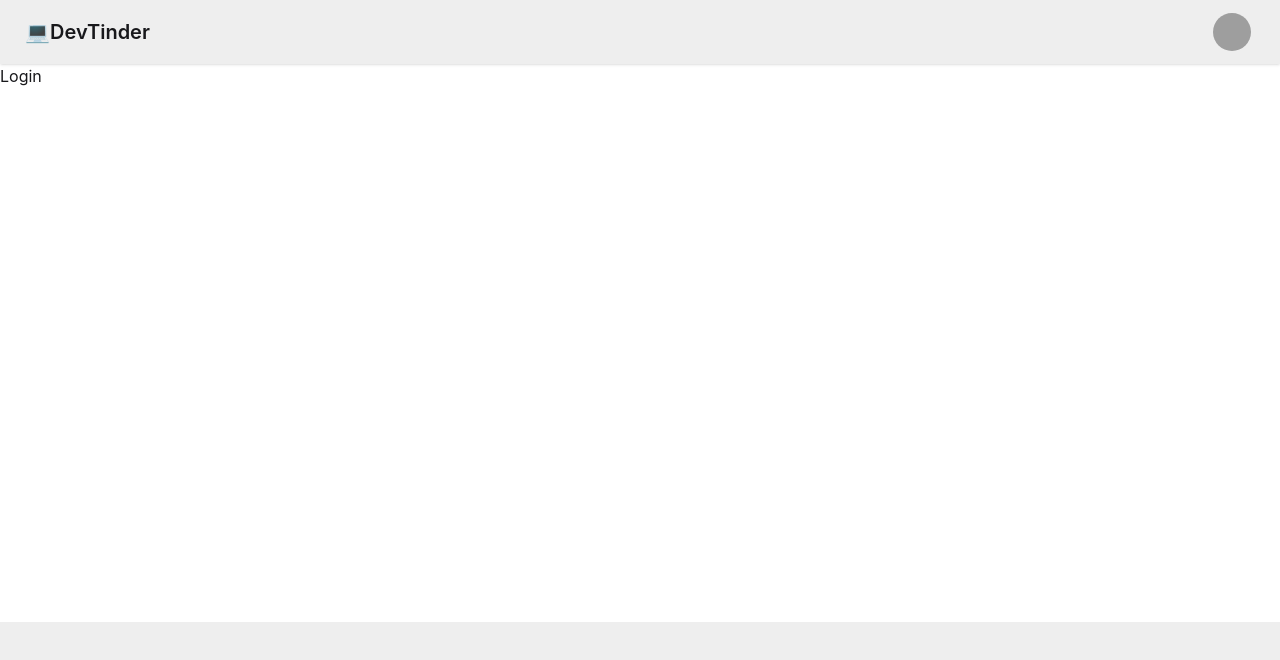
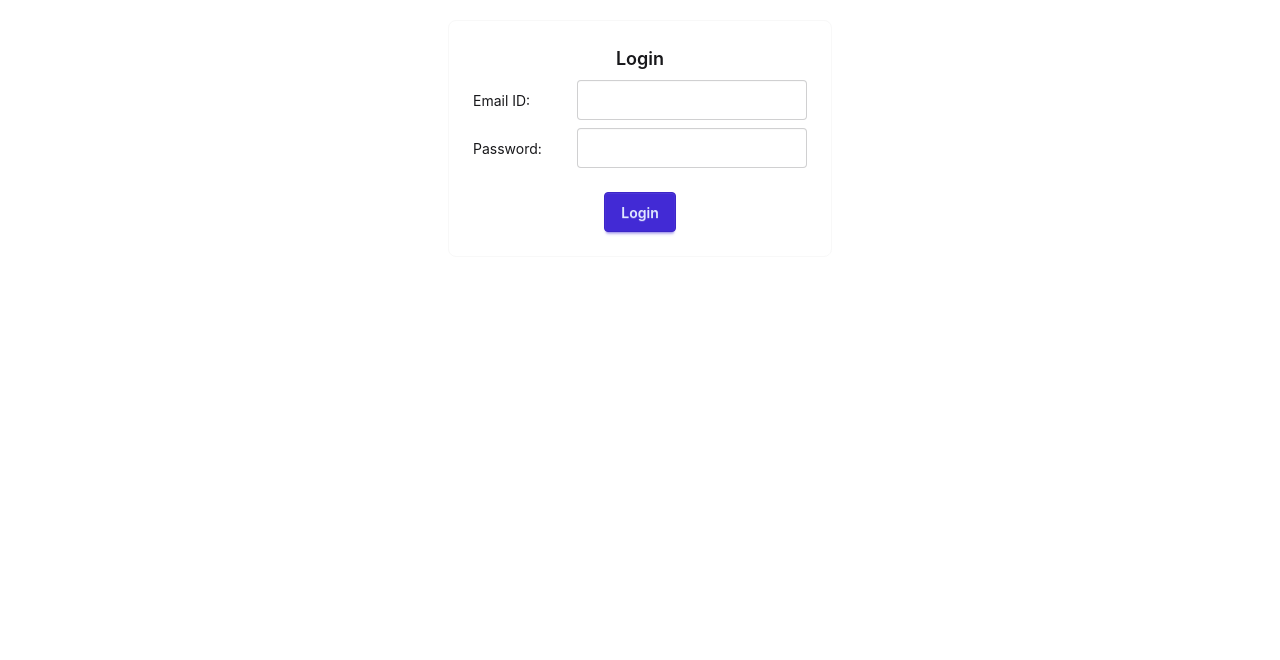
Before and after one commit to suraj-2000/devTinderWeb, a React (Vite) app: page /login in a window 1280 px wide. Shown: the top 660 px of the page. Built offline with nearby package versions, Linux system fonts and the light colour scheme; grey boxes are pictures that could not be loaded.

Commit message:
added redux and set user profile

```diff
--- a/package.json
+++ b/package.json
@@ -10,9 +10,12 @@
     "preview": "vite preview"
   },
   "dependencies": {
+    "@reduxjs/toolkit": "^2.12.0",
     "@tailwindcss/vite": "^4.3.0",
+    "axios": "^1.17.0",
     "react": "^19.2.6",
     "react-dom": "^19.2.6",
+    "react-redux": "^9.3.0",
     "react-router-dom": "^7.17.0",
     "tailwindcss": "^4.3.0"
   },
--- a/src/App.jsx
+++ b/src/App.jsx
@@ -1,20 +1,25 @@
-import Body from "./Body";
+import Body from "./components/Body";
 import { BrowserRouter,Route,Routes } from "react-router-dom";
-import Login from "./Login";
-import Profile from "./Profile";
+import Login from "./components/Login";
+import Profile from "./components/Profile";
+import { Provider } from "react-redux";
+import appStore from "./utils/appStore";
+import Feed from "./components/Feed";
 
 function App() {
 
   return (
     <>
+    <Provider store={appStore}>
       <BrowserRouter basename="/">
         <Routes>
-        <Route path="/" element={<Body/>}>
+            <Route path="/" element={<Body/>}/>
+            <Route path="/feed" element={<Feed/>}/>
             <Route path="/login" element={<Login/>}/>
             <Route path="/profile" element={<Profile/>}/>
-        </Route>
         </Routes>
     </BrowserRouter>
+   </Provider>
    </>
   )
 }
--- a/src/Login.jsx
+++ /dev/null
@@ -1,9 +0,0 @@
-const Login = ()=> {
-    return (
-        <>
-        <div>Login</div>
-        </>
-    )
-}
-
-export default Login;
--- /dev/null
+++ b/src/components/Feed.jsx
@@ -0,0 +1,9 @@
+const Feed = () => {
+    return (
+        <>
+        <h1>Feed</h1>
+        </>
+    );
+};
+
+export default Feed;
--- /dev/null
+++ b/src/components/Login.jsx
@@ -0,0 +1,63 @@
+import { useState } from "react";
+import axios from "axios";
+import { useDispatch } from "react-redux";
+import { addUser } from "../utils/userSlice";
+import { useNavigate } from "react-router-dom";
+import { BASE_URL } from "../utils/constants";
+const Login = () => {
+    const [password, setPassword] = useState("");
+    const [emailId, setEmailId] = useState("");
+    const dispatch = useDispatch();
+    const navigate = useNavigate();
+    const handleLogin = async () => {
+        try {
+            const res = await axios.post(BASE_URL+"/login", {
+                emailId,
+                password
+            },{withCredentials:true,});
+            dispatch(addUser(res.data));
+            navigate("/feed");
+        } catch (err) {
+            console.error(err);
+        }
+
+    }
+    return (
+        <div className="flex justify-center mt-5">
+        <div className="card card-border bg-base-100 w-96">
+            <div className="card-body">
+            <h2 className="card-title justify-center">Login</h2>
+
+            <div className="flex items-center gap-2">
+                <label className="w-24">Email ID:</label>
+                <input
+                value = {emailId}
+                onChange={(e)=> {
+                    setEmailId(e.target.value);
+                }}
+                className="input input-bordered flex-1"
+                />
+            </div>
+
+            <div className="flex items-center gap-2">
+                <label className="w-24">Password:</label>
+                <input
+                value = {password}
+                onChange = {(e)=> {
+                    setPassword(e.target.value);
+
+                }}
+                className="input input-bordered flex-1"
+                />
+            </div>
+
+            <div className="card-actions justify-center mt-4">
+                <button className="btn btn-primary" onClick={handleLogin}>Login</button>
+            </div>
+            </div>
+        </div>
+        </div>
+    );
+};
+
+export default Login;
--- a/src/NavBar.jsx
+++ b/src/components/NavBar.jsx
@@ -1,4 +1,8 @@
+import { useSelector } from "react-redux";
+
 const NavBar = () => {
+    const user = useSelector((store) => store.user);
+    console.log(user);
     return (
     <>
     <div className="navbar bg-base-300 shadow-sm">
@@ -8,11 +12,12 @@ const NavBar = () => {
       <div className="flex gap-2">
         <div className="dropdown dropdown-end mx-5">
           <div tabIndex={0} role="button" className="btn btn-ghost btn-circle avatar">
+           {user && (
             <div className="w-10 rounded-full">
               <img
-                alt="Tailwind CSS Navbar component"
-                src="https://img.daisyui.com/images/stock/photo-1534528741775-53994a69daeb.webp" />
-            </div>
+                alt="User"
+                src={user.photoUrl} />
+            </div> )}
           </div>
           <ul
             tabIndex="-1"
--- /dev/null
+++ b/src/utils/appStore.js
@@ -0,0 +1,10 @@
+import { configureStore } from '@reduxjs/toolkit'
+import  userReducer from './userSlice';
+
+const appStore = configureStore({
+  reducer: {
+    user: userReducer
+  },
+});
+
+export default appStore;
--- /dev/null
+++ b/src/utils/constants.js
@@ -0,0 +1 @@
+export const BASE_URL  = "http://localhost:2511";
--- /dev/null
+++ b/src/utils/userSlice.js
@@ -0,0 +1,17 @@
+import { createSlice } from "@reduxjs/toolkit";
+
+const userSlice = createSlice({
+    name: 'user',
+    initialState: null,
+    reducers: {
+        addUser: (state, action) => {
+            return action.payload;
+        },
+        removeUser: (state, action) => {
+            return null;
+        },
+    },
+});
+
+export const {addUser, removeUser} = userSlice.actions;
+export default userSlice.reducer;
```
Also changed, not shown: src/components/Body.jsx (renamed from src/Body.jsx), src/components/Footer.jsx (renamed from src/Footer.jsx), src/components/Profile.jsx (renamed from src/Profile.jsx), 2 other files (tests, documents, lock files or other folders). Lines whose indentation alone changed are shown as unchanged.
